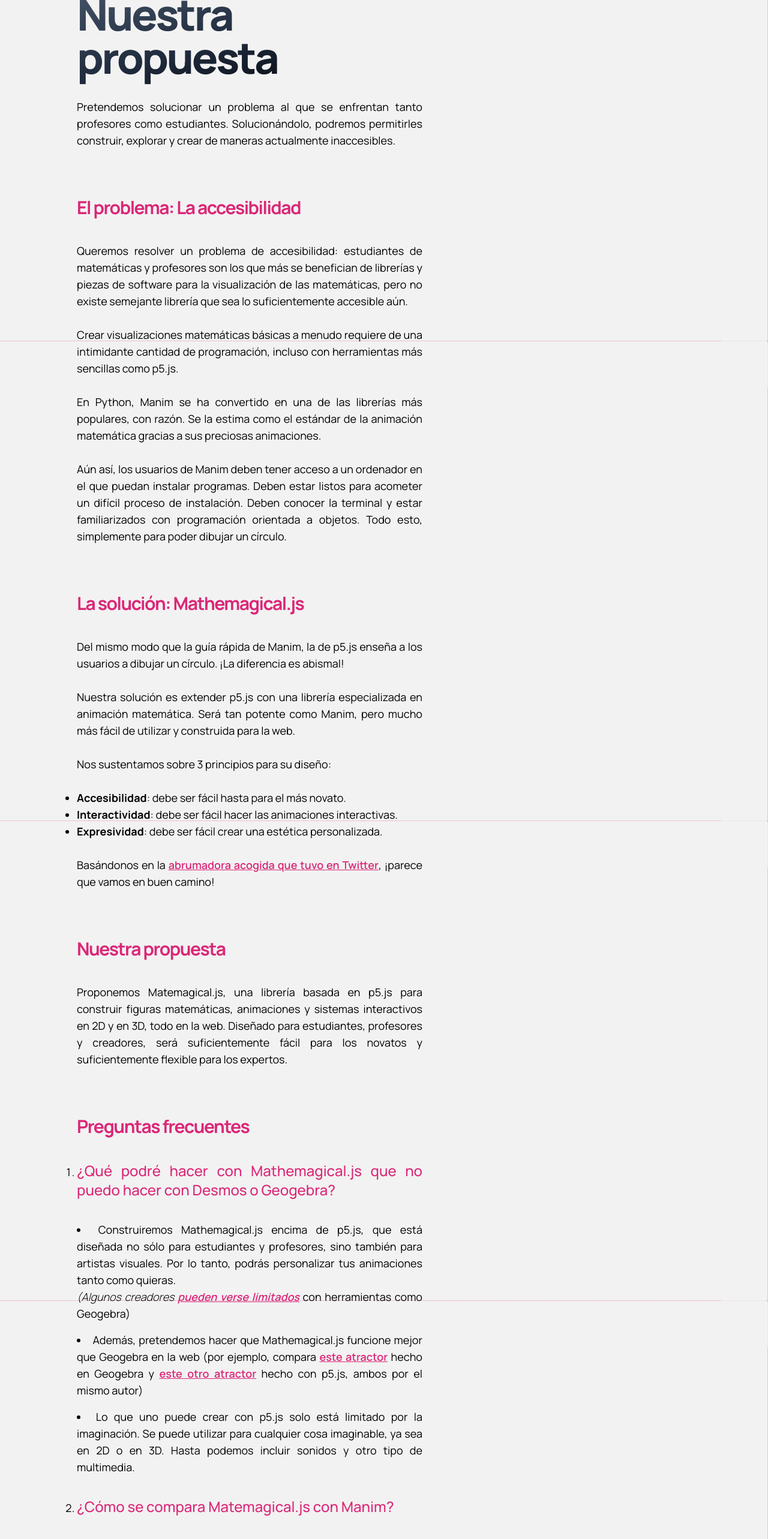
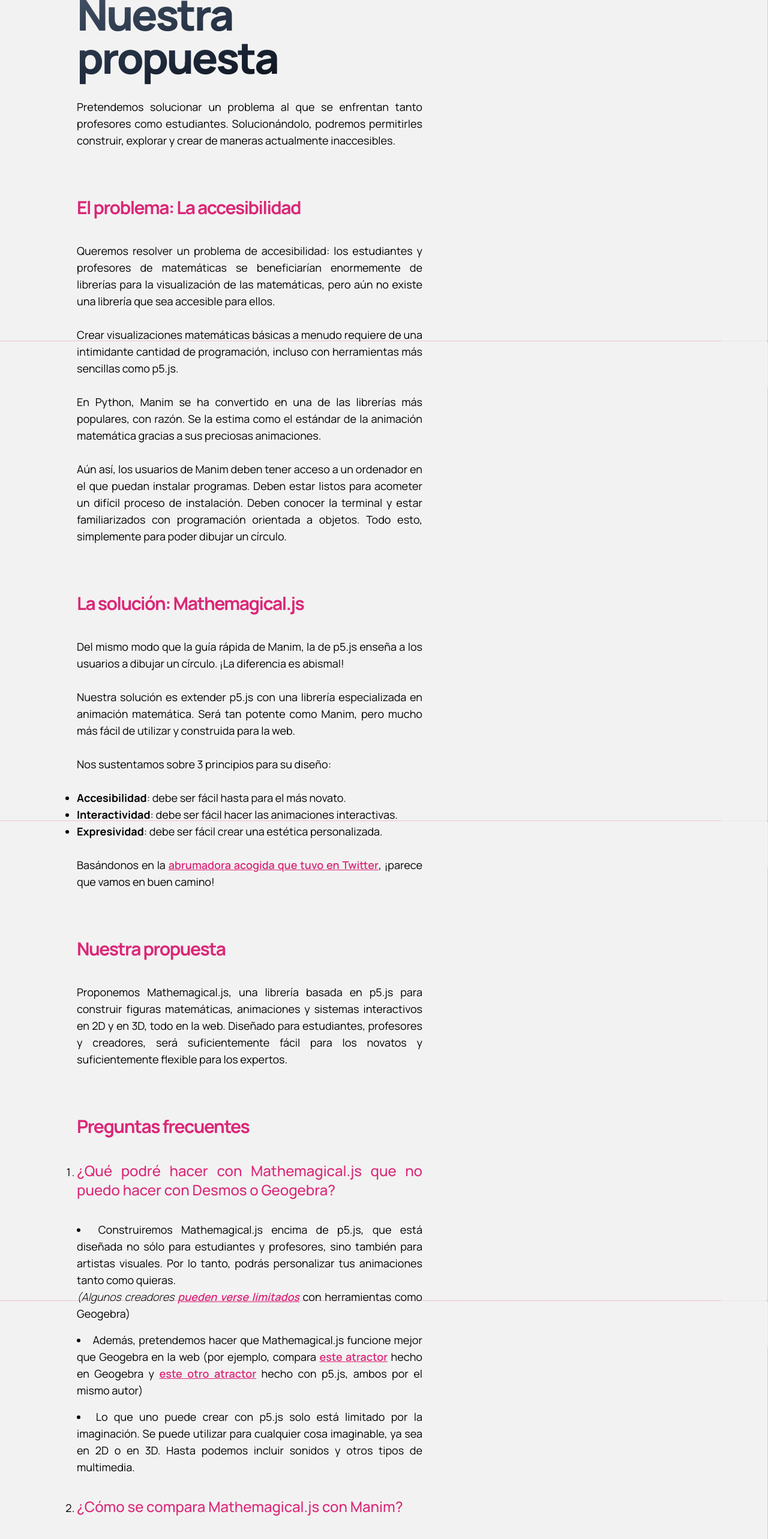
Before and after one commit to jesi-rgb/fellowship-proposal, a SvelteKit app: page /es/proposal in a window 1280 px wide. Shown: the part 232-2798 px from the top of the page at 60% size. Built offline with nearby package versions, Linux system fonts and the light colour scheme.

Commit message:
fix lots of typos

```diff
--- a/src/routes/es/+page.svelte
+++ b/src/routes/es/+page.svelte
@@ -53,9 +53,8 @@
 			<p>
 				Para hacer esto posible, proponemos Mathemagical.js: una herramienta basada en tecnologías
 				web para crear figuras matemáticas, animaciones y elementos interactivos en 2D y 3D.
-				Aprovechando el increíble trabajo que la comunidad de p5.js está acometiendo, podremos
-				hacerla suficientemente fácil para los principiantes, pero suficientemente flexible para los
-				expertos.
+				Aprovechando el increíble trabajo de la comunidad de p5.js, podremos hacerla suficientemente
+				fácil para los principiantes, pero igualmente flexible para los expertos.
 			</p>
 
 			<br />
@@ -71,13 +70,13 @@
 	<Paragraph>
 		Soy un <b>profesor de matemáticas</b>, youtuber y programador profesional. Hace tiempo construí
 		una primera versión de Mathemagical.js llamada visualODE. También he montado una página web para
-		mi servicio de Higher Math Help, en la que tengo 15 años de experiencia tratando con alumnos de
+		mi servicio de Higher Math Help, en el que tengo 15 años de experiencia tratando con alumnos de
 		tú a tú.
 
 		<br />
 		<br />
 		Como becario de la Fundación Wikimedia, he creado una <b>wiki</b> y una <b>comunidad</b> de profesores
-		de matemáticas para Eventmath (en colaboración con el Dr. Brendan Sullivan). My meta a largo plazo
+		de matemáticas para Eventmath (en colaboración con el Dr. Brendan Sullivan). Mi meta a largo plazo
 		es compartir mi material educativo online con estudiantes de todo el mundo, de forma gratuita.
 	</Paragraph>
 	<div class="mt-10 font-bold text-pink-600 text-3xl">Jesús</div>
--- a/src/routes/es/portfolio/+page.svelte
+++ b/src/routes/es/portfolio/+page.svelte
@@ -25,7 +25,7 @@
 		<div class="grid grid-cols-1 xl:grid-cols-2 justify-evenly items-center gap-14 mb-10">
 			<div>
 				<WorkTitle
-					title="Calculadora Gráfica"
+					title="Calculadora gráfica"
 					link="https://editor.p5js.org/highermathnotes/full/Up0ONQ9dE"
 				/>
 				<iframe
@@ -74,7 +74,7 @@
 			class="max-w-md mx-auto flex-col xl:grid xl:grid-cols-2 space-y-9 xl:space-y-0 xl:gap-14 xl:justify-around xl:max-w-5xl"
 		>
 			<WorkItem
-				title="Distribución Normal"
+				title="Distribución normal"
 				link="https://www.khanacademy.org/computer-programming/interactive-normal-distribution/6221313412710400"
 			/>
 
--- a/src/routes/es/proposal/+page.svelte
+++ b/src/routes/es/proposal/+page.svelte
@@ -19,9 +19,9 @@
 
 	<Heading>El problema: La accesibilidad</Heading>
 	<Paragraph>
-		Queremos resolver un problema de accesibilidad: estudiantes de matemáticas y profesores son los
-		que más se benefician de librerías y piezas de software para la visualización de las
-		matemáticas, pero no existe semejante librería que sea lo suficientemente accesible aún.
+		Queremos resolver un problema de accesibilidad: los estudiantes y profesores de matemáticas se
+		beneficiarían enormemente de librerías para la visualización de las matemáticas, pero aún no
+		existe una librería que sea accesible para ellos.
 
 		<br /><br />
 		Crear visualizaciones matemáticas básicas a menudo requiere de una intimidante cantidad de programación,
@@ -69,7 +69,7 @@
 
 	<Heading>Nuestra propuesta</Heading>
 	<Paragraph>
-		Proponemos Matemagical.js, una librería basada en p5.js para construir figuras matemáticas,
+		Proponemos Mathemagical.js, una librería basada en p5.js para construir figuras matemáticas,
 		animaciones y sistemas interactivos en 2D y en 3D, todo en la web. Diseñado para estudiantes,
 		profesores y creadores, será suficientemente fácil para los novatos y suficientemente flexible
 		para los expertos.
@@ -111,13 +111,13 @@
 					<li>
 						Lo que uno puede crear con p5.js solo está limitado por la imaginación. Se puede
 						utilizar para cualquier cosa imaginable, ya sea en 2D o en 3D. Hasta podemos incluir
-						sonidos y otro tipo de multimedia.
+						sonidos y otros tipos de multimedia.
 					</li>
 				</ul>
 			</li>
 			<li>
 				<p class="font-medium text-2xl text-pink-600 my-9">
-					¿Cómo se compara Matemagical.js con Manim?
+					¿Cómo se compara Mathemagical.js con Manim?
 				</p>
 				<ul class="list-disc list-inside space-y-4">
 					<li>
```
